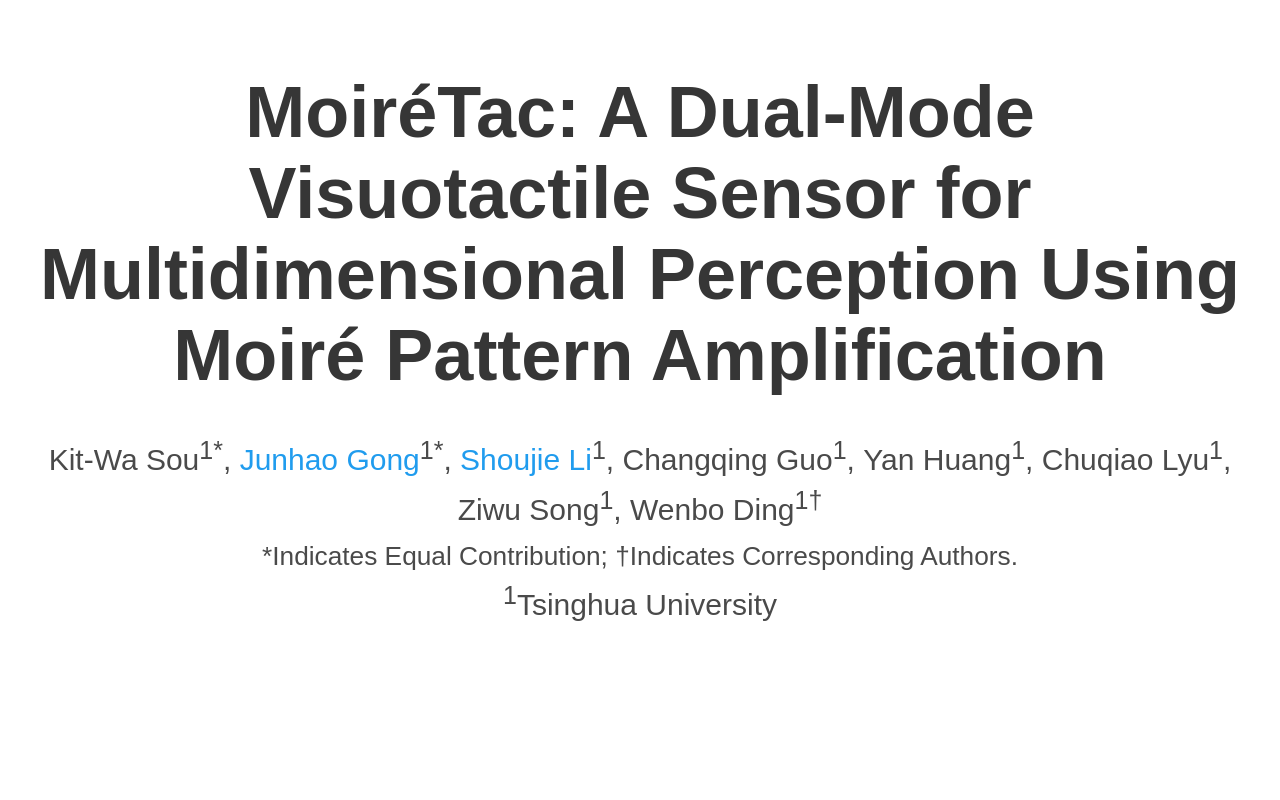
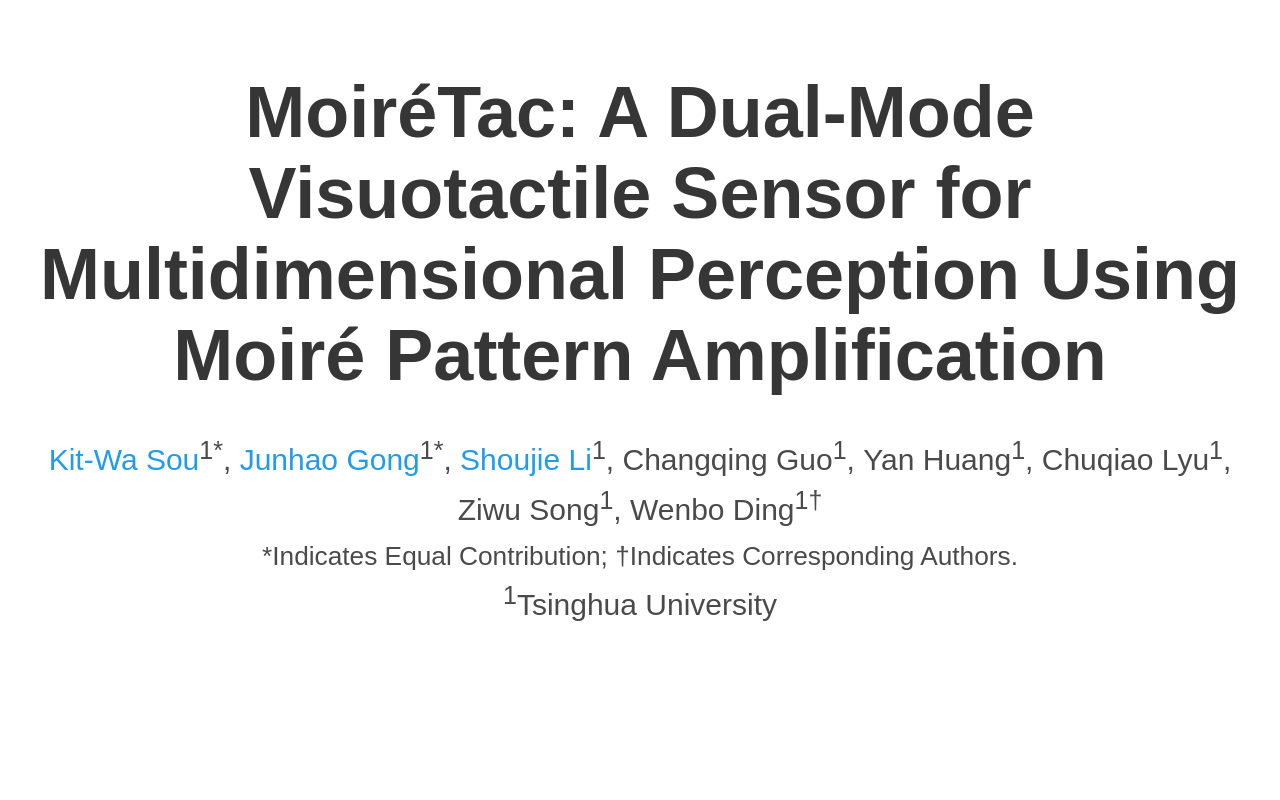
Before and after one commit to JUMP-HOWL/MoireTac, a plain HTML site: page index.html in a window 1280 px wide. Shown: the top 800 px of the page. Drawn offline with nearby package versions, Linux system fonts and the light colour scheme; some icons are missing; a web font is replaced by a local one.

Commit message:
Add hyperlink for Kit-Wa Sou

```diff
--- a/index.html
+++ b/index.html
@@ -56,7 +56,7 @@
           <h1 class="title is-1 publication-title">MoiréTac: A Dual-Mode Visuotactile Sensor for Multidimensional Perception Using Moiré Pattern Amplification</h1>
           <div class="is-size-5 publication-authors">
             <span class="author-block">
-              Kit-Wa Sou<sup>1*</sup>,</span>
+              <a href="https://sou350121.github.io/sou350121tt/" target="_blank" style="color: inherit; text-decoration: none;">Kit-Wa Sou</a><sup>1*</sup>,</span>
             <span class="author-block">
               <a href="https://junhaogong.top" target="_blank" style="color: inherit; text-decoration: none;">Junhao Gong</a><sup>1*</sup>,</span>
             <span class="author-block">
```
